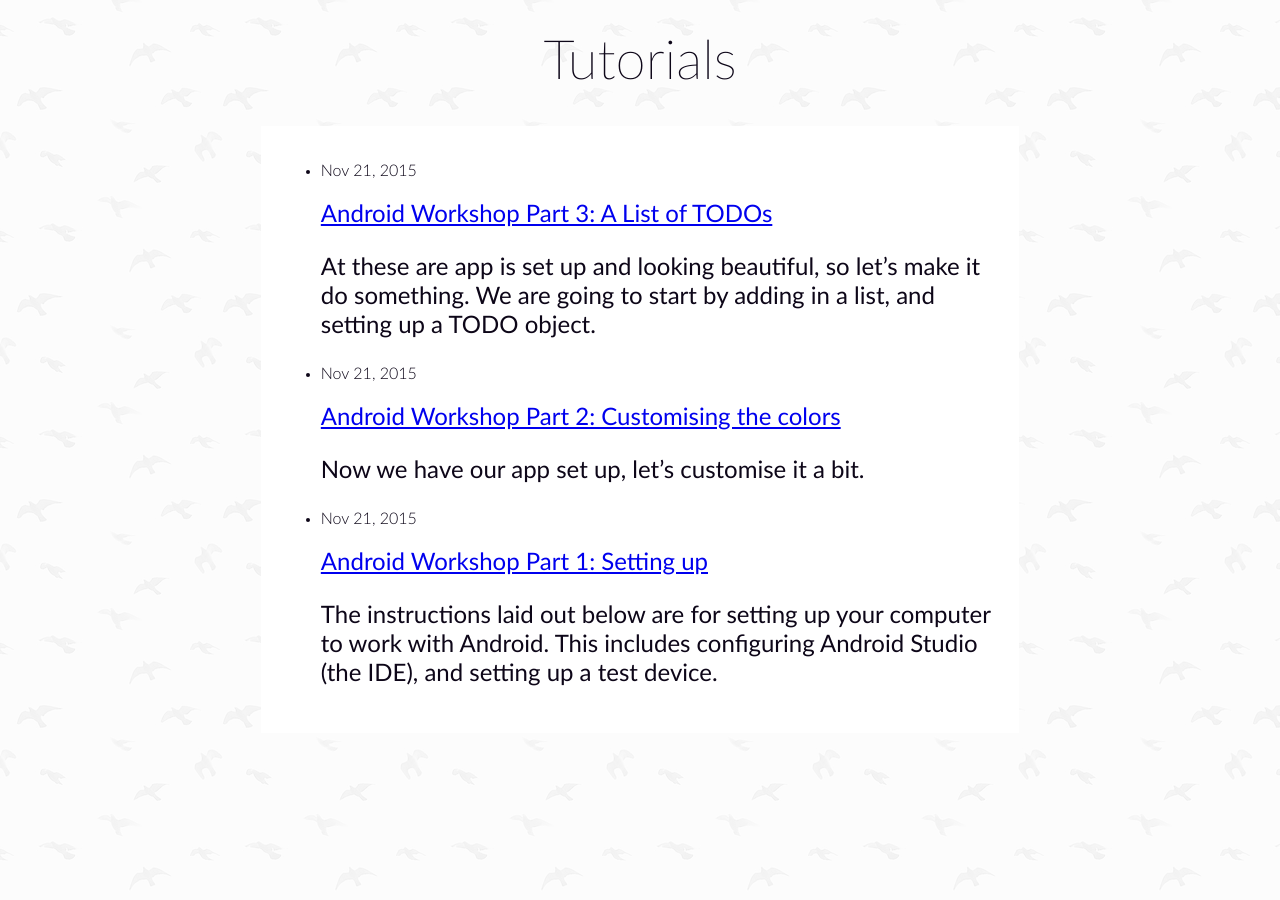
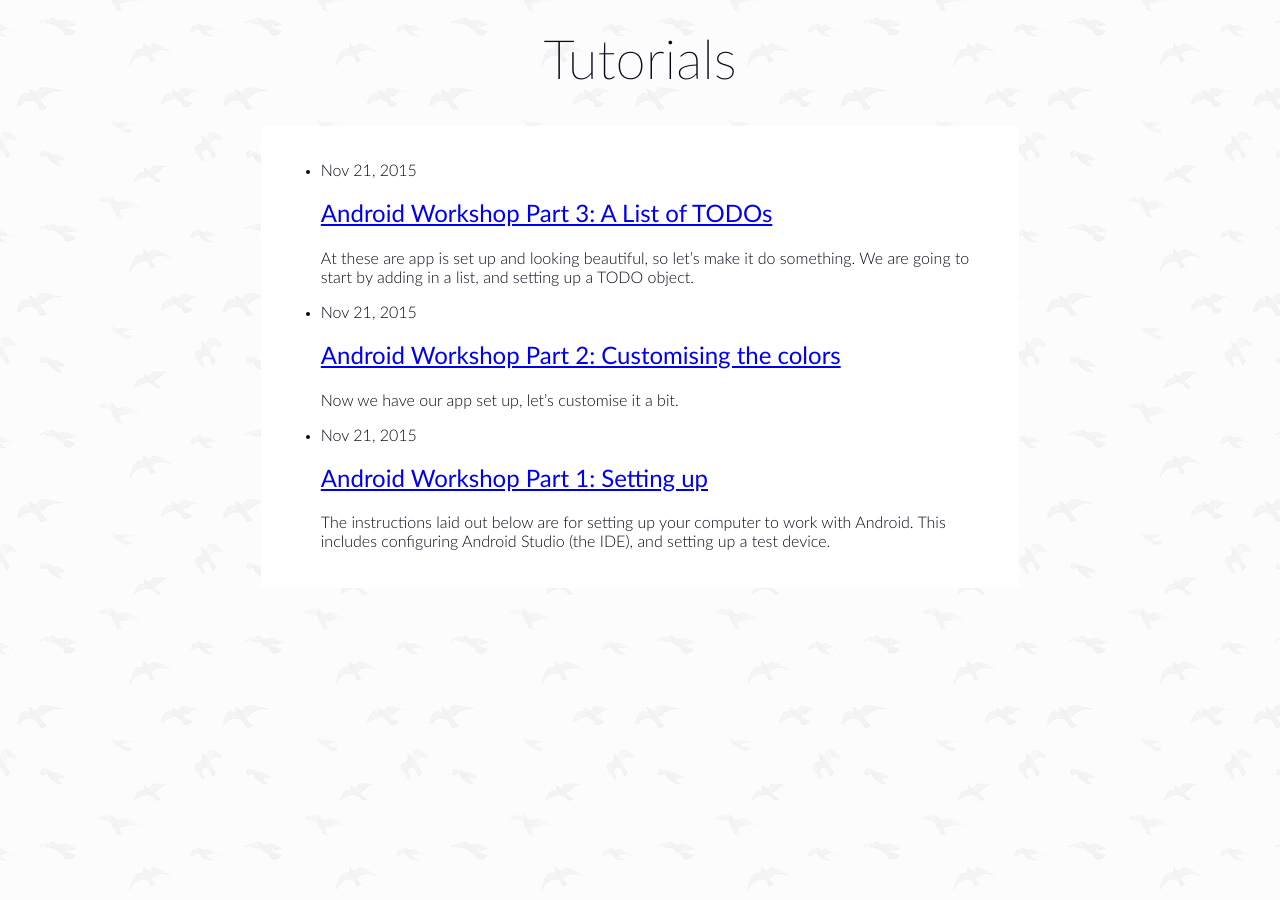
Before and after one commit to RosyTucker/RosyTucker.github.io, a Jekyll site: the page built from tutorials.html, in a window 1280 px wide. Built offline with Jekyll 4.4.1, drawn with Linux system fonts in a browser that asks for light colours.

Commit message:
Move excerpt out of the h2

```diff
--- a/_includes/post-list-item.html
+++ b/_includes/post-list-item.html
@@ -2,6 +2,6 @@
     <span class="meta">{{ post.date | date: "%b %-d, %Y" }}</span>
     <h2>
         <a href="{{ post.url | prepend: site.baseurl }}">{{ post.title }}</a>
-        <p>{{ post.excerpt }}</p>
     </h2>
+    <p>{{ post.excerpt }}</p>
 </li>
```
